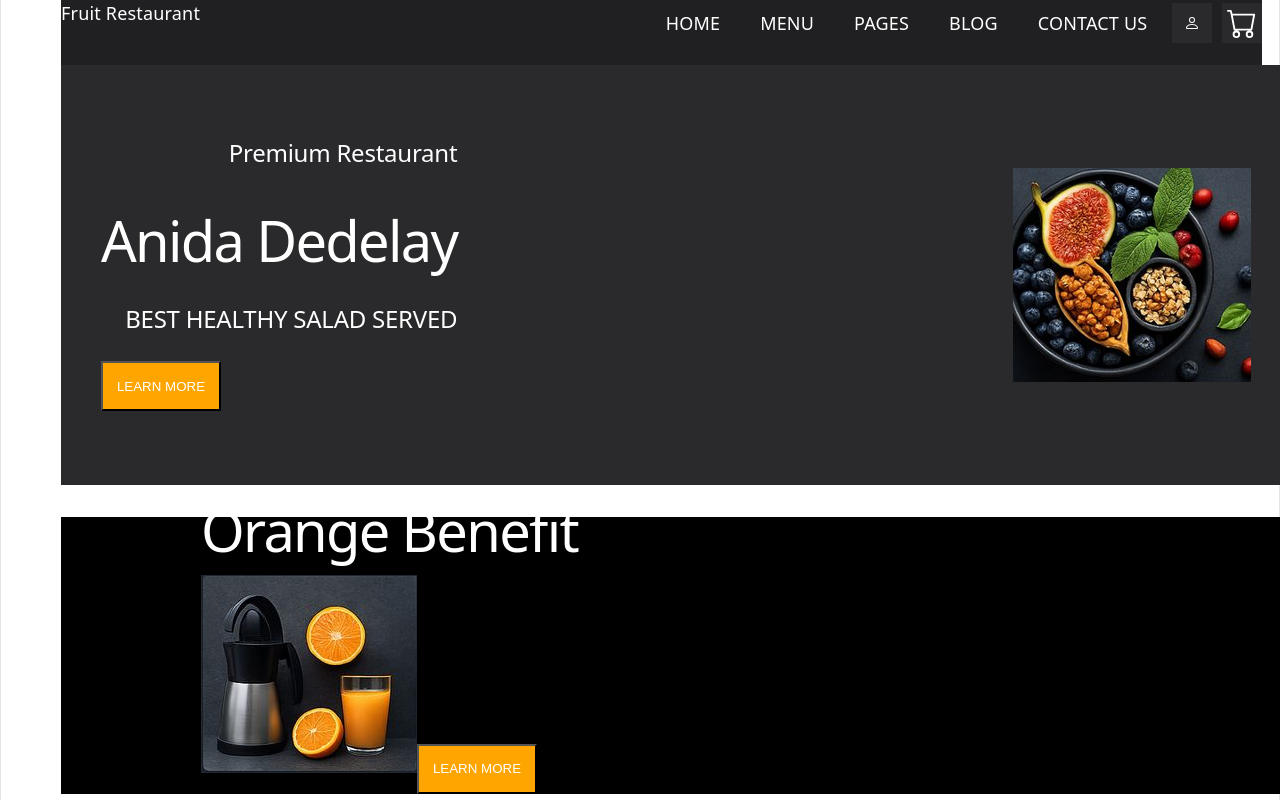
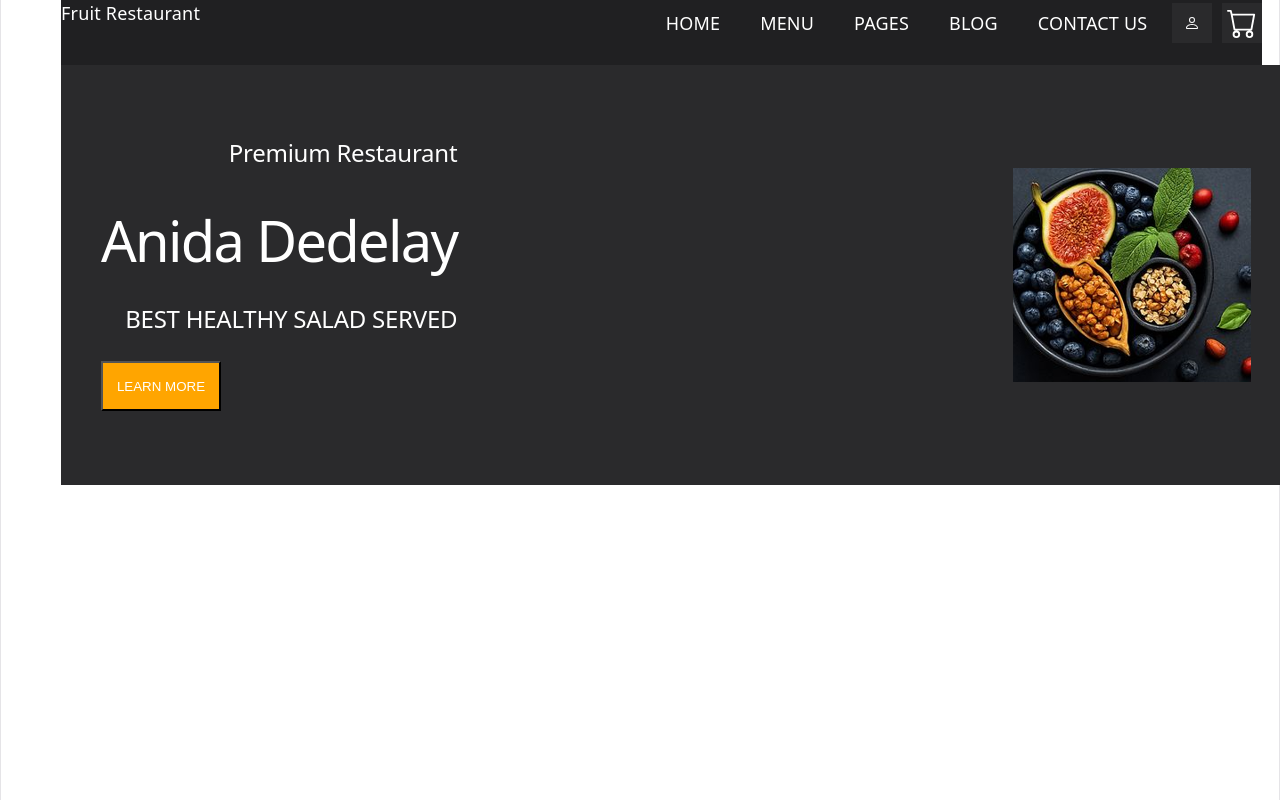
Before and after one commit to Neliswa084/ReactTS_UI, a React (Vite) app in the folder react-ui-challenge/: page / in a window 1280 px wide. Built offline with nearby package versions, Linux system fonts and the light colour scheme.

Commit message:
Created Orange Benefit  component moved it from the hero

```diff
--- a/react-ui-challenge/src/components/Hero/Hero.tsx
+++ b/react-ui-challenge/src/components/Hero/Hero.tsx
@@ -19,13 +19,6 @@ export const Hero = () => {
      </div>
        <img src={fruit} alt="fruit" />
      </div>
-     <div className="section">
-      <div className="container">
-        <Text variant={'h1'} >Orange Benefit  </Text>
-         <img src={mugorange} alt="OrangeMug" />
-            <button style={{color:'white' , backgroundColor:'orange', height:'50px',width:'120px'}}> LEARN MORE</button>
-        </div>
-     </div>
     </div>
   )
 }
```
Also changed, not shown: react-ui-challenge/src/components/OrangeBenefit/OrangeBenefit.tsx (added, +17 -0 lines), react-ui-challenge/src/components/OrangeBenefit/OrangeBenefit.module.css (added).
